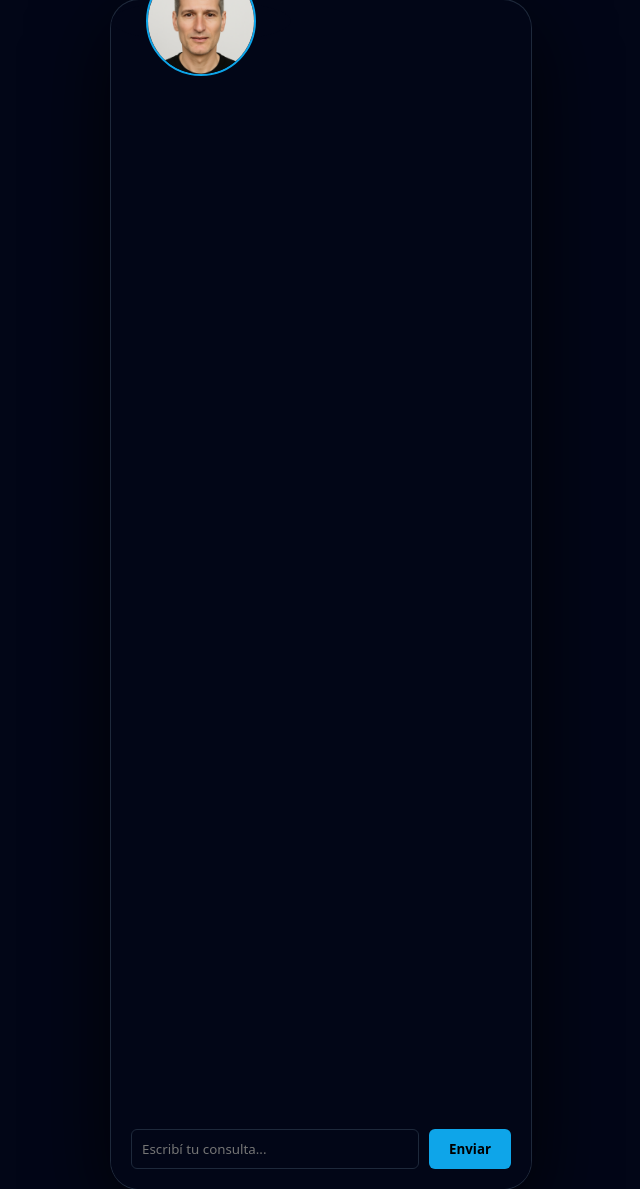
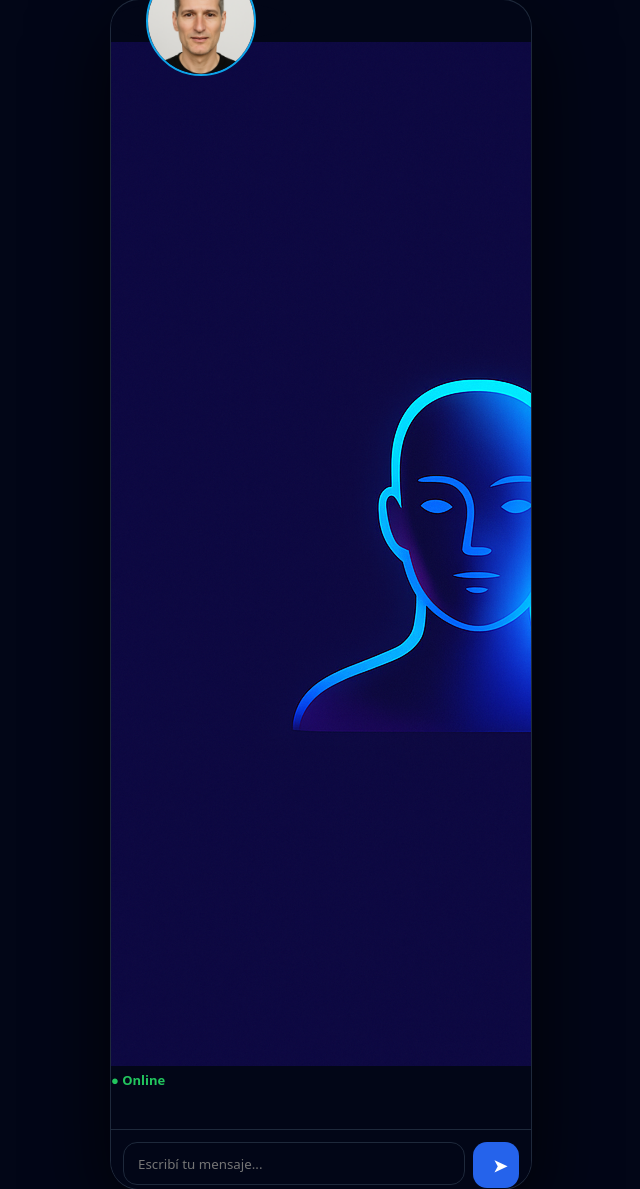
Before and after one commit to jspoleti66/AlmostMe, a Flask app: page / in a window 1280 px wide. Shown: the whole page, without its empty margins (319-959 px from the left). Run offline with Flask 3, Linux system fonts and the light colour scheme.

Commit message:
Update index.html

```diff
--- a/templates/index.html
+++ b/templates/index.html
@@ -1,33 +1,69 @@
 <!DOCTYPE html>
 <html lang="es">
+
 <head>
   <meta charset="UTF-8">
-  <title>AlmostMe</title>
-  <link rel="stylesheet" href="style.css">
+  <meta name="viewport" content="width=device-width, initial-scale=1.0">
+
+  <title>AlmostMe – Clon Interactivo</title>
+
+  <link rel="stylesheet" href="/static/style.css">
+  <link rel="icon" href="/static/favicon.ico">
 </head>
+
 <body>
 
-<div class="app">
+  <div class="app">
 
-  <!-- Avatar -->
-  <div class="avatar-container" id="avatarBox">
-    <img src="avatar.jpg" id="avatar" class="avatar">
-  </div>
+    <!-- HEADER -->
+    <header class="top-bar">
 
-  <!-- Chat -->
-  <div class="chat">
+      <div class="brand">
 
-    <div id="messages"></div>
+        <!-- AVATAR -->
+        <div class="avatar-container" id="avatarBox">
+          <img
+            src="/static/avatar.jpg"
+            alt="AlmostMe"
+            class="avatar"
+            id="avatar"
+          >
+        </div>
 
-    <div class="input-box">
-      <input type="text" id="userInput" placeholder="Escribí tu consulta...">
-      <button onclick="sendMessage()">Enviar</button>
-    </div>
+        <div class="brand-info">
+          <img src="/static/logo.png" class="logo">
+          <span class="status">● Online</span>
+        </div>
+
+      </div>
+
+    </header>
+
+
+    <!-- CHAT -->
+    <main id="chat" class="chat"></main>
+
+
+    <!-- INPUT -->
+    <form id="form" class="input-area">
+
+      <input
+        id="input"
+        type="text"
+        placeholder="Escribí tu mensaje..."
+        autocomplete="off"
+        required
+      >
+
+      <button type="submit">
+        ➤
+      </button>
+
+    </form>
 
   </div>
 
-</div>
+  <script src="/static/script.js"></script>
 
-<script src="script.js"></script>
 </body>
 </html>
```
